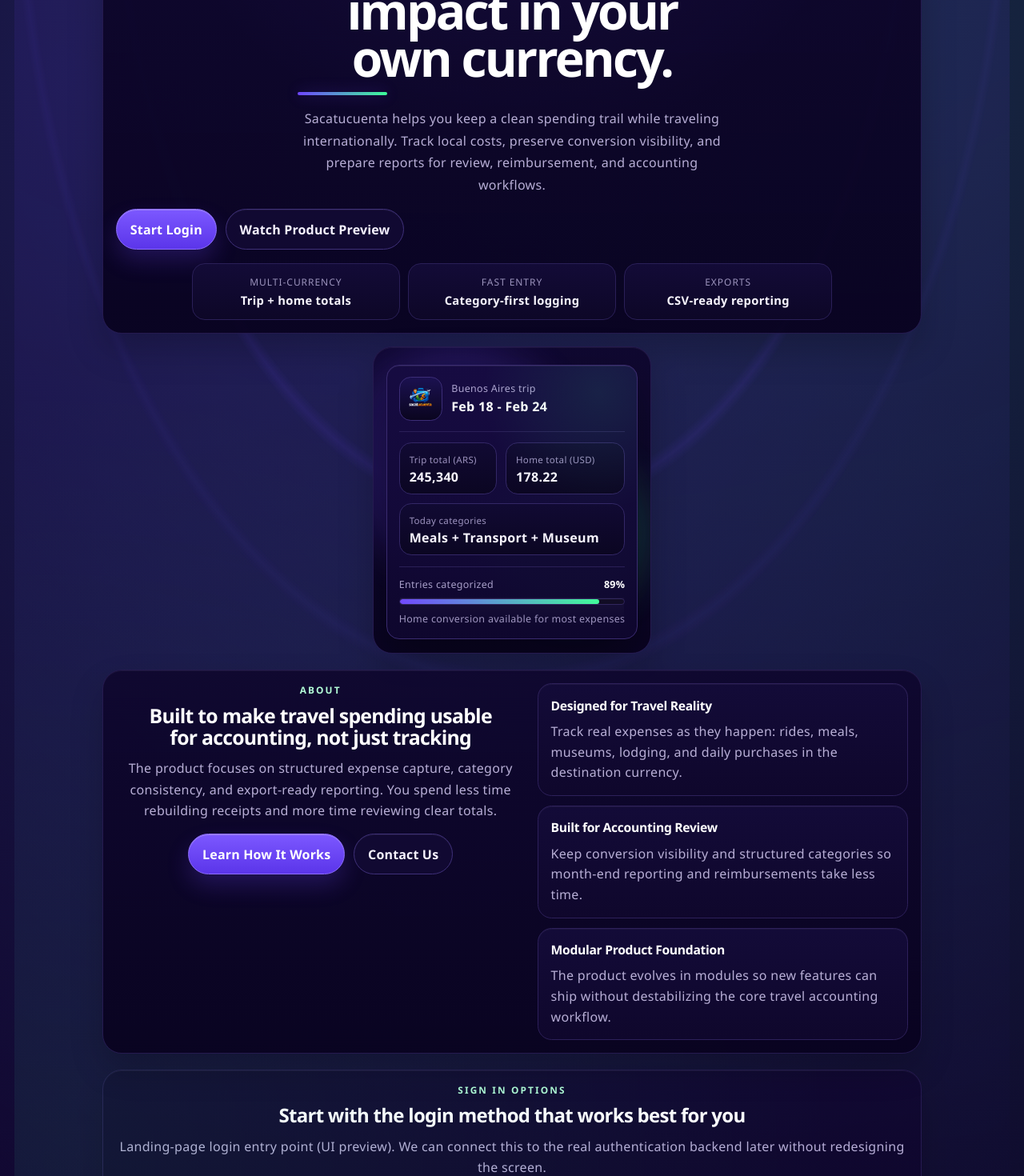
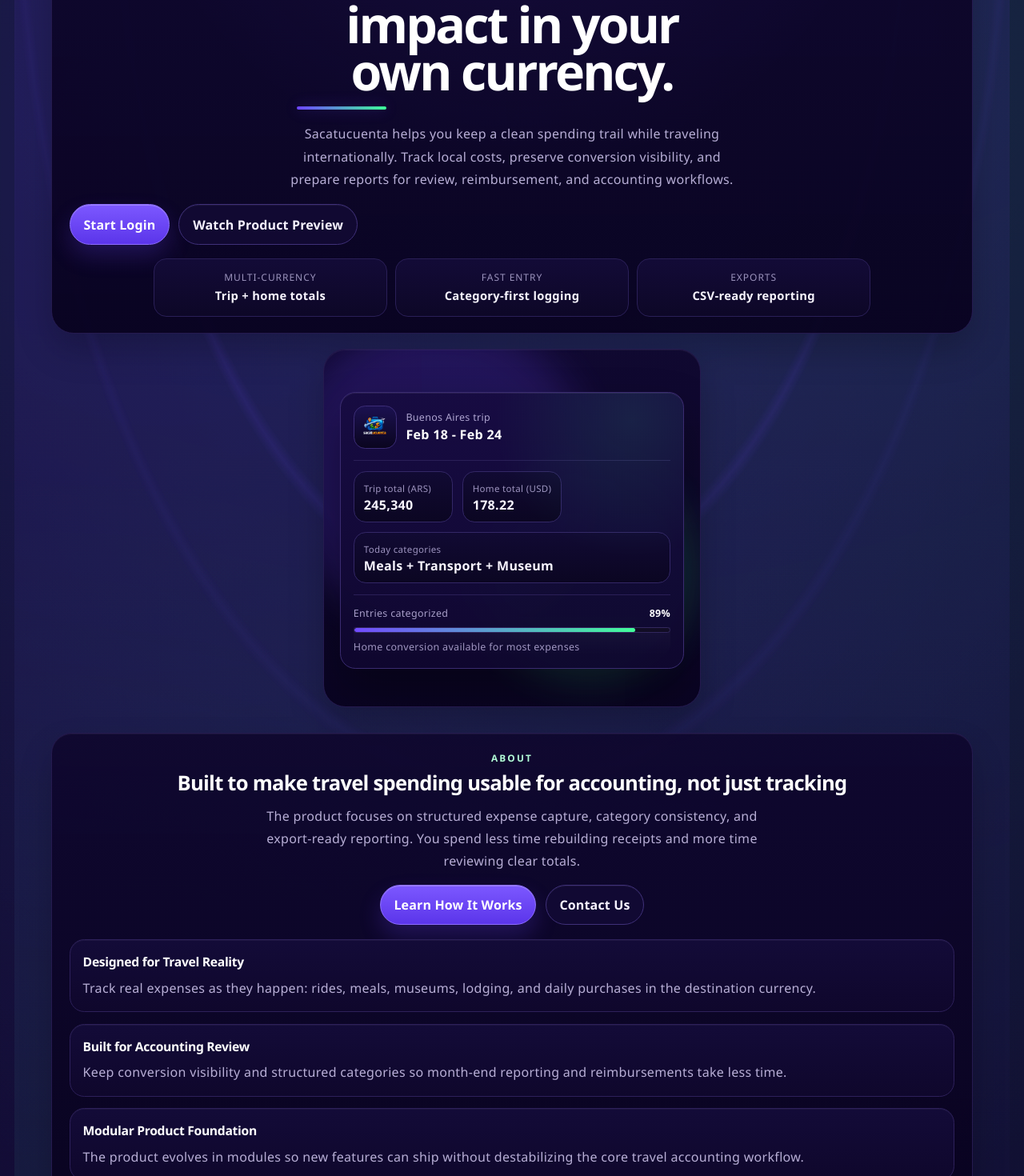
Before and after one commit to DianCotrina/travel-accounting, a React (Vite) app in the folder src/frontend/web/: page / in a window 1280 px wide. Shown: the part 400-1870 px from the top of the page at 80% size. Built offline with nearby package versions, Linux system fonts and the light colour scheme.

Commit message:
Refine landing spacing and composition from screenshot pass

```diff
--- a/src/frontend/web/src/components/LandingPage.css
+++ b/src/frontend/web/src/components/LandingPage.css
@@ -49,8 +49,8 @@
   align-items: center;
   justify-content: space-between;
   gap: 0.9rem;
-  margin: 0 auto 1.35rem;
-  max-width: 68rem;
+  margin: 0 auto 1.9rem;
+  max-width: 72rem;
   padding: 0.35rem;
   border-radius: 1.25rem;
   background: #0c0428bf;
@@ -141,14 +141,14 @@
   display: grid;
   gap: 1rem;
   align-items: stretch;
-  max-width: 64rem;
+  max-width: 72rem;
   margin: 0 auto;
 }
 
 .landing-copy,
 .landing-visual {
   border: 1px solid #251a4f;
-  border-radius: 1.5rem;
+  border-radius: 1.75rem;
   background: linear-gradient(180deg, #0f072eeb 0%, #090320f2 100%);
   box-shadow:
     0 20px 44px #00000035,
@@ -157,7 +157,7 @@
 
 .landing-copy {
   max-width: none;
-  padding: 1.15rem 1rem 1rem;
+  padding: 1.6rem 1.35rem 1.25rem;
   text-align: center;
   background:
     radial-gradient(circle at 50% 0%, #6e45ff14 0, transparent 55%),
@@ -194,7 +194,7 @@
   max-width: 15ch;
   color: #fff;
   font-family: Sora, "Segoe UI", sans-serif;
-  font-size: clamp(2rem, 5vw, 3.9rem);
+  font-size: clamp(2.1rem, 4.9vw, 4.35rem);
   line-height: 0.94;
   letter-spacing: -0.045em;
   text-wrap: balance;
@@ -215,9 +215,9 @@
 
 .landing-description {
   margin: 1rem 0 0;
-  max-width: 58ch;
+  max-width: 64ch;
   color: #b8afd6;
-  line-height: 1.72;
+  line-height: 1.8;
   margin-left: auto;
   margin-right: auto;
 }
@@ -228,7 +228,7 @@
   padding: 0;
   display: grid;
   gap: 0.65rem;
-  max-width: 50rem;
+  max-width: 56rem;
   margin-left: auto;
   margin-right: auto;
 }
@@ -236,7 +236,7 @@
 .landing-metrics li {
   display: grid;
   gap: 0.12rem;
-  padding: 0.85rem;
+  padding: 0.9rem 1rem;
   border-radius: 1rem;
   border: 1px solid #2a1f57;
   background:
@@ -257,12 +257,12 @@
 
 .landing-visual {
   position: relative;
-  min-height: 24rem;
+  min-height: 28rem;
   display: grid;
   place-items: center;
-  padding: 1.25rem 1rem 1rem;
+  padding: 1.6rem 1.25rem 1.25rem;
   overflow: hidden;
-  max-width: 52rem;
+  max-width: 58rem;
   margin: 0 auto;
 }
 
@@ -274,30 +274,30 @@
 }
 
 .glow-ring--a {
-  width: 18rem;
-  height: 18rem;
+  width: 24rem;
+  height: 24rem;
   background: #6e45ff3b;
   transform: translate(-24%, -18%);
 }
 
 .glow-ring--b {
-  width: 13rem;
-  height: 13rem;
+  width: 17rem;
+  height: 17rem;
   background: #3dfd9833;
   transform: translate(35%, 20%);
 }
 
 .hero-card {
   position: relative;
-  width: min(100%, 41rem);
-  border-radius: 1rem;
+  width: min(100%, 46rem);
+  border-radius: 1.2rem;
   border: 1px solid #3a2b70;
   background:
     linear-gradient(180deg, #160b41f2 0%, #0f072fea 100%);
   box-shadow:
     0 28px 56px #00000055,
     inset 0 1px 0 #ffffff14;
-  padding: 0.9rem;
+  padding: 1rem;
 }
 
 .hero-card::before {
@@ -350,9 +350,13 @@
 
 .hero-card__grid {
   display: grid;
-  grid-template-columns: 0.9fr 1.1fr;
+  grid-template-columns: repeat(3, minmax(0, 1fr));
   gap: 0.7rem;
   padding-top: 0.8rem;
+}
+
+.hero-stat--wide {
+  grid-column: 1 / -1;
 }
 
 .hero-stat {
@@ -362,10 +366,6 @@
   border-radius: 0.95rem;
   border: 1px solid #332766;
   background: linear-gradient(180deg, #110a33 0%, #0b0622 100%);
-}
-
-.hero-stat--wide {
-  grid-column: 1 / -1;
 }
 
 .hero-stat span {
@@ -442,15 +442,15 @@
 .landing-inspirations,
 .landing-contact,
 .landing-footer {
-  margin-top: 1.25rem;
+  margin-top: 2rem;
   border: 1px solid #251a4f;
-  border-radius: 1.5rem;
-  padding: 1rem;
+  border-radius: 1.6rem;
+  padding: 1.35rem;
   background: linear-gradient(180deg, #0f072eed 0%, #090320f4 100%);
   box-shadow:
     0 20px 42px #00000030,
     inset 0 1px 0 #ffffff0d;
-  max-width: 64rem;
+  max-width: 72rem;
   margin-left: auto;
   margin-right: auto;
 }
@@ -470,7 +470,7 @@
 .landing-inspirations h2 {
   margin: 0.55rem 0 0;
   color: #fff;
-  font-size: clamp(1.15rem, 2vw, 1.55rem);
+  font-size: clamp(1.2rem, 2vw, 1.75rem);
   line-height: 1.08;
   letter-spacing: -0.03em;
   text-wrap: balance;
@@ -495,20 +495,23 @@
 .landing-inspirations__copy > p:last-of-type {
   margin: 0.8rem 0 0;
   color: #b8afd6;
-  line-height: 1.65;
+  line-height: 1.75;
+  max-width: 68ch;
+  margin-left: auto;
+  margin-right: auto;
 }
 
 .landing-about__grid {
   display: grid;
-  gap: 0.75rem;
+  gap: 0.9rem;
 }
 
 .about-card,
 .social-card,
 .landing-contact__panel {
   border: 1px solid #2d205a;
-  border-radius: 1.1rem;
-  padding: 0.95rem;
+  border-radius: 1.15rem;
+  padding: 1rem;
   background: linear-gradient(180deg, #130b38 0%, #0f072c 100%);
   box-shadow: inset 0 1px 0 #ffffff0c;
 }
@@ -531,7 +534,7 @@
 .landing-social-proof__grid {
   margin-top: 0.95rem;
   display: grid;
-  gap: 0.75rem;
+  gap: 0.85rem;
 }
 
 .social-card {
@@ -601,9 +604,9 @@
 
 .landing-how-it-works__header h2 {
   margin: 0.55rem 0 0;
-  max-width: 22ch;
+  max-width: 18ch;
   color: #fff;
-  font-size: clamp(1.6rem, 3.4vw, 2.45rem);
+  font-size: clamp(1.7rem, 3.5vw, 2.8rem);
   line-height: 1.02;
   letter-spacing: -0.04em;
   text-wrap: balance;
@@ -626,11 +629,11 @@
 }
 
 .timeline-list {
-  margin-top: 1.1rem;
+  margin-top: 1.35rem;
   display: grid;
-  gap: 0.85rem;
+  gap: 1rem;
   position: relative;
-  max-width: 50rem;
+  max-width: 56rem;
   margin-left: auto;
   margin-right: auto;
 }
@@ -675,8 +678,8 @@
 
 .timeline-item__content {
   border: 1px solid #2b2057;
-  border-radius: 1rem;
-  padding: 0.9rem;
+  border-radius: 1.05rem;
+  padding: 1rem;
   background: linear-gradient(180deg, #120a35dd 0%, #0c0726f0 100%);
 }
 
@@ -707,7 +710,7 @@
 
 .landing-video-card {
   border: 1px solid #302362;
-  border-radius: 1.2rem;
+  border-radius: 1.3rem;
   overflow: hidden;
   background: #0a0322;
   box-shadow:
@@ -754,13 +757,13 @@
 }
 
 .landing-video-card__body {
-  min-height: 16rem;
+  min-height: 19rem;
   display: grid;
   align-content: center;
   justify-items: center;
   gap: 0.75rem;
   text-align: center;
-  padding: 1.25rem;
+  padding: 1.6rem 1.25rem;
   background:
     radial-gradient(circle at 30% 28%, #6e45ff1f 0, transparent 42%),
     radial-gradient(circle at 72% 70%, #3dfd9812 0, transparent 38%),
@@ -942,7 +945,7 @@
 
   .landing-hero {
     grid-template-columns: 1fr;
-    gap: 1rem;
+    gap: 1.2rem;
   }
 
   .landing-metrics {
@@ -955,16 +958,16 @@
 
   .landing-about,
   .landing-contact {
-    grid-template-columns: 1.05fr 0.95fr;
+    grid-template-columns: 1fr;
     align-items: start;
-    gap: 1rem;
+    gap: 1.1rem;
   }
 
   .landing-showcase,
   .landing-inspirations {
     grid-template-columns: 1fr;
     align-items: center;
-    gap: 1rem;
+    gap: 1.1rem;
   }
 
   .landing-inspirations--catalog-only {
@@ -1004,7 +1007,7 @@
   .landing-inspirations,
   .landing-contact,
   .landing-footer {
-    border-radius: 1.25rem;
+    border-radius: 1.2rem;
   }
 
   .landing-about__intro,
@@ -1023,6 +1026,10 @@
     max-width: none;
   }
 
+  .hero-card__grid {
+    grid-template-columns: repeat(2, minmax(0, 1fr));
+  }
+
   .landing-video-card__body {
     min-height: 13rem;
   }
```
